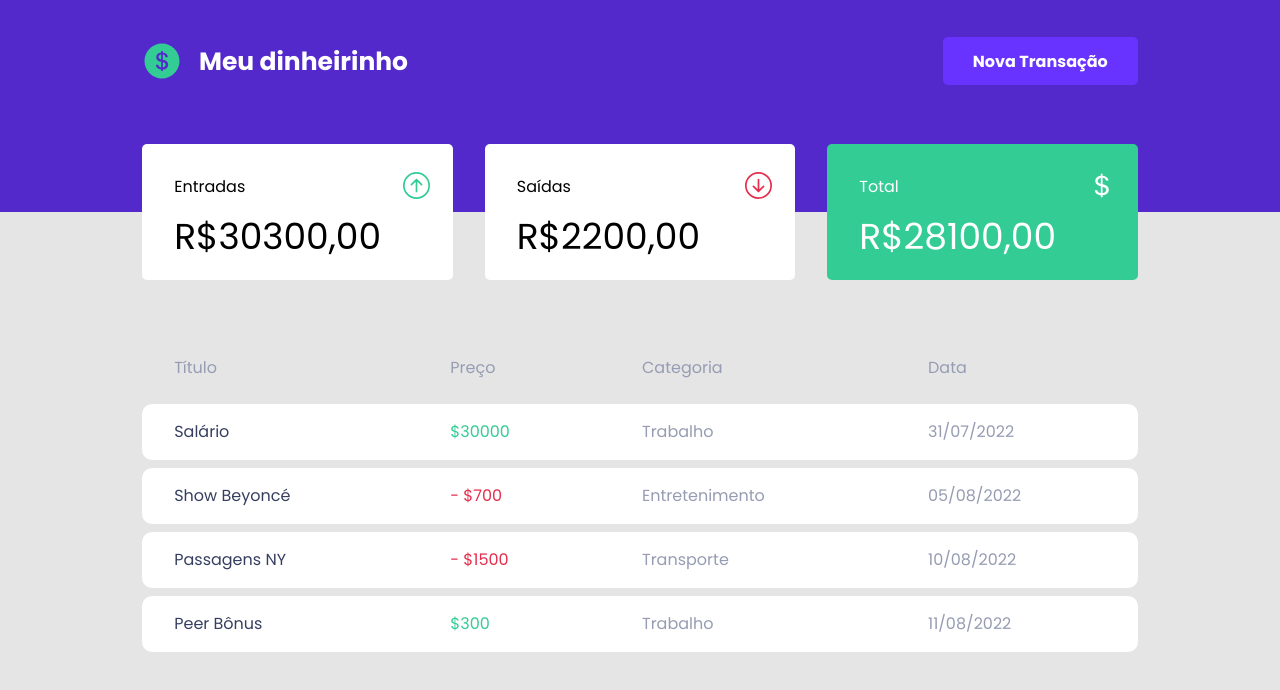
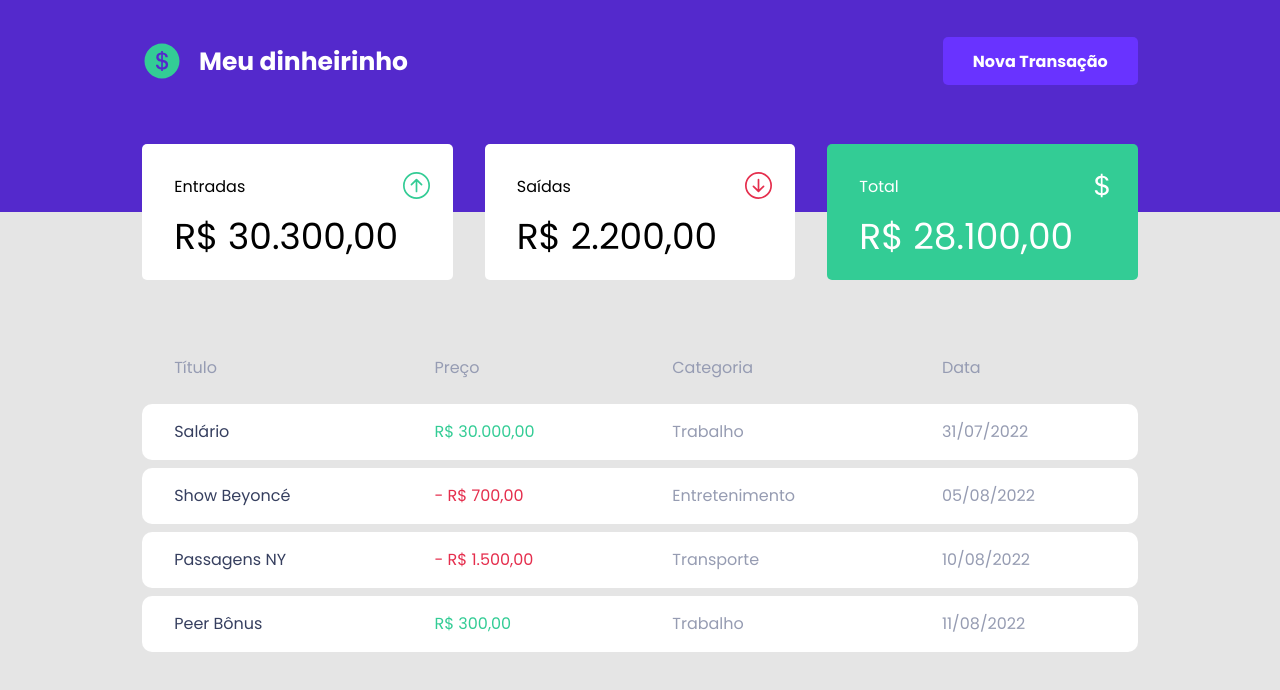
Before and after one commit to carmoandre/projeto-meudinheirinho-olabi, a React (Create React App) app: page / in a window 1280 px wide. Shown: the top 690 px of the page. Built offline with nearby package versions, Linux system fonts and the light colour scheme.

Commit message:
Fixing price format

```diff
--- a/src/components/ModalForm.js
+++ b/src/components/ModalForm.js
@@ -17,9 +17,7 @@ export default function ModalForm({ data, setData, setIsModalOpen }){
         const year = parseInt(newDate.getFullYear());
 
         return `
-            ${day < 10 ? "0" + day : day}
-            /${month < 10 ? "0" + month : month}
-            /${year}
+            ${day < 10 ? "0" + day : day}/${month < 10 ? "0" + month : month}/${year}
         `;
     }
 
@@ -27,16 +25,11 @@ export default function ModalForm({ data, setData, setIsModalOpen }){
         event.preventDefault();
 
         const createdAt = getDate();
-        console.log("amount: ", amount);
-        console.log("Tipo de amount: ", typeof amount);
-
-        const teste = amount.toLocaleString('pt-br',{style: 'currency', currency: 'BRL'});
-        console.log("Teste Reais: ", teste);
 
         const newTransaction = {
             id: ((data[data.length-1].id) + 1),
             title,
-            amount,
+            amount: parseInt(amount * 1000),
             type: "income",
             category,
             createdAt
--- a/src/components/balances/BalanceCard.js
+++ b/src/components/balances/BalanceCard.js
@@ -16,13 +16,15 @@ export default function BalanceCard(props){
         icon = <OutcomesIcon />;
     }
 
+    const formattedAmount = amount.toLocaleString('pt-br',{style: 'currency', currency: 'BRL'});
+
     return(
         <GeneralBalanceCard partialBalance={partialBalance} >
             <CardInformation>
                 <CardTitle partialBalance={partialBalance}>{title}</CardTitle>
                 <BalanceValue>{icon}</BalanceValue>
             </CardInformation>
-            <BalanceValue partialBalance={partialBalance}>R${amount},00</BalanceValue>
+            <BalanceValue partialBalance={partialBalance}>{formattedAmount}</BalanceValue>
         </GeneralBalanceCard>
     );
 
--- a/src/components/balances/Balances.js
+++ b/src/components/balances/Balances.js
@@ -11,9 +11,9 @@ export default function Balances({data}) {
 
         data.forEach(element => {
             if (element.type==="income"){
-                incomes += parseInt(element.amount);
+                incomes += parseFloat(element.amount);
             } else {
-                outcomes += parseInt(element.amount)
+                outcomes += parseFloat(element.amount)
             }
         });
 
@@ -25,9 +25,9 @@ export default function Balances({data}) {
     return(
         <BalanceContainer>
             <CarouserContainerInner>
-                <BalanceCard partialBalance={true} cardType="income" amount={amounts.incomes}/>
-                <BalanceCard partialBalance={true} cardType="outcome" amount={amounts.outcomes}/>
-                <BalanceCard partialBalance={false} cardType="total" amount={amounts.total}/>
+                <BalanceCard partialBalance={true} cardType="income" amount={amounts.incomes/100}/>
+                <BalanceCard partialBalance={true} cardType="outcome" amount={amounts.outcomes/100}/>
+                <BalanceCard partialBalance={false} cardType="total" amount={amounts.total/100}/>
             </CarouserContainerInner>
         </ BalanceContainer>
     );
--- a/src/components/tables/MobileTableCard.js
+++ b/src/components/tables/MobileTableCard.js
@@ -4,11 +4,13 @@ export default function MobileTableCard(props){
 
     const {title, amount, type, category, createdAt} = props;
 
+    const formattedAmount = (amount/100).toLocaleString('pt-br',{style: 'currency', currency: 'BRL'});
+
     return(
         <>
             <TransactionsCard>
                 <CardTitle>{title}</CardTitle>
-                <CardValue type = {type}>{type==="income" ? "" : "-"} ${amount}</CardValue>
+                <CardValue type = {type}>{type==="income" ? "" : "-"} {formattedAmount}</CardValue>
                 <CardInformation>
                     <TransactionCategory>{category}</TransactionCategory>
                     <TransactionDate>{createdAt}</TransactionDate>
--- a/src/components/tables/TableCard.js
+++ b/src/components/tables/TableCard.js
@@ -4,11 +4,13 @@ import styled from "styled-components"
 export default function Table(props) {
     const {title, amount, type, category, createdAt} = props;
 
+    const formattedAmount = (amount/100).toLocaleString('pt-br',{style: 'currency', currency: 'BRL'});
+
     return(
         <>
             <TableCell>{title}</TableCell>
             <TableCell type={type}>
-                {type==="income" ? "" : "-"} ${amount}
+                {type==="income" ? "" : "-"} {formattedAmount}
             </TableCell>
             <TableCell>{category}</TableCell>
             <TableCell>{createdAt}</TableCell>
--- a/src/fakeBackEnd/FakeBakeEnd.js
+++ b/src/fakeBackEnd/FakeBakeEnd.js
@@ -2,7 +2,7 @@ const dataFakeBackEnd = [
     {
         id: 1,
         title: "Salário",
-        amount: 30000,
+        amount: 3000000,
         type: "income",
         category: "Trabalho",
         createdAt: "31/07/2022"
@@ -11,7 +11,7 @@ const dataFakeBackEnd = [
     {
         id: 2,
         title: "Show Beyoncé",
-        amount: 700,
+        amount: 70000,
         type: "outcome",
         category: "Entretenimento",
         createdAt: "05/08/2022"
@@ -19,7 +19,7 @@ const dataFakeBackEnd = [
     {
         id: 3,
         title: "Passagens NY",
-        amount: 1500,
+        amount: 150000,
         type: "outcome",
         category: "Transporte",
         createdAt: "10/08/2022"
@@ -27,7 +27,7 @@ const dataFakeBackEnd = [
     {
         id: 4,
         title: "Peer Bônus",
-        amount: 300,
+        amount: 30000,
         type: "income",
         category: "Trabalho",
         createdAt: "11/08/2022"
```
